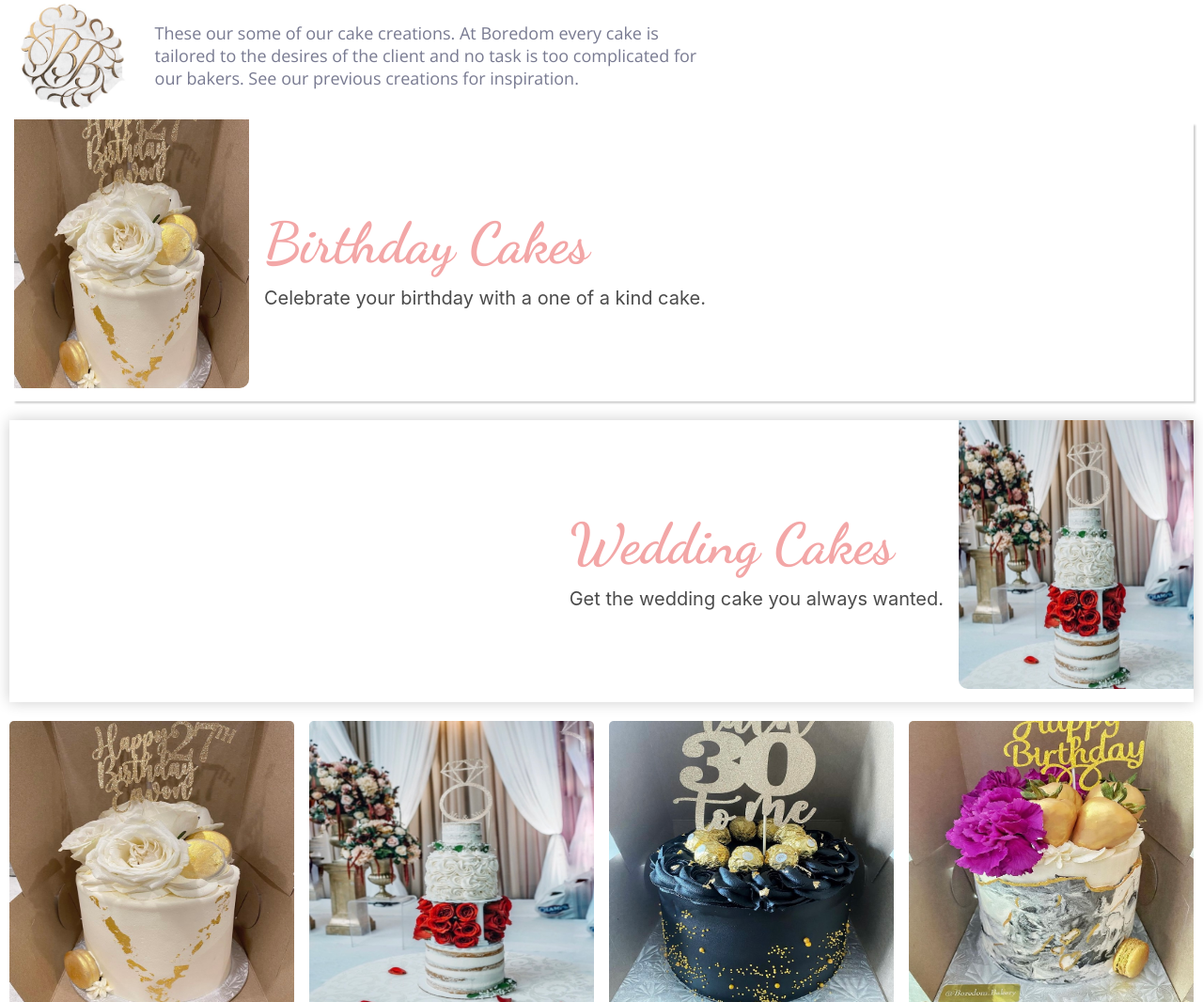
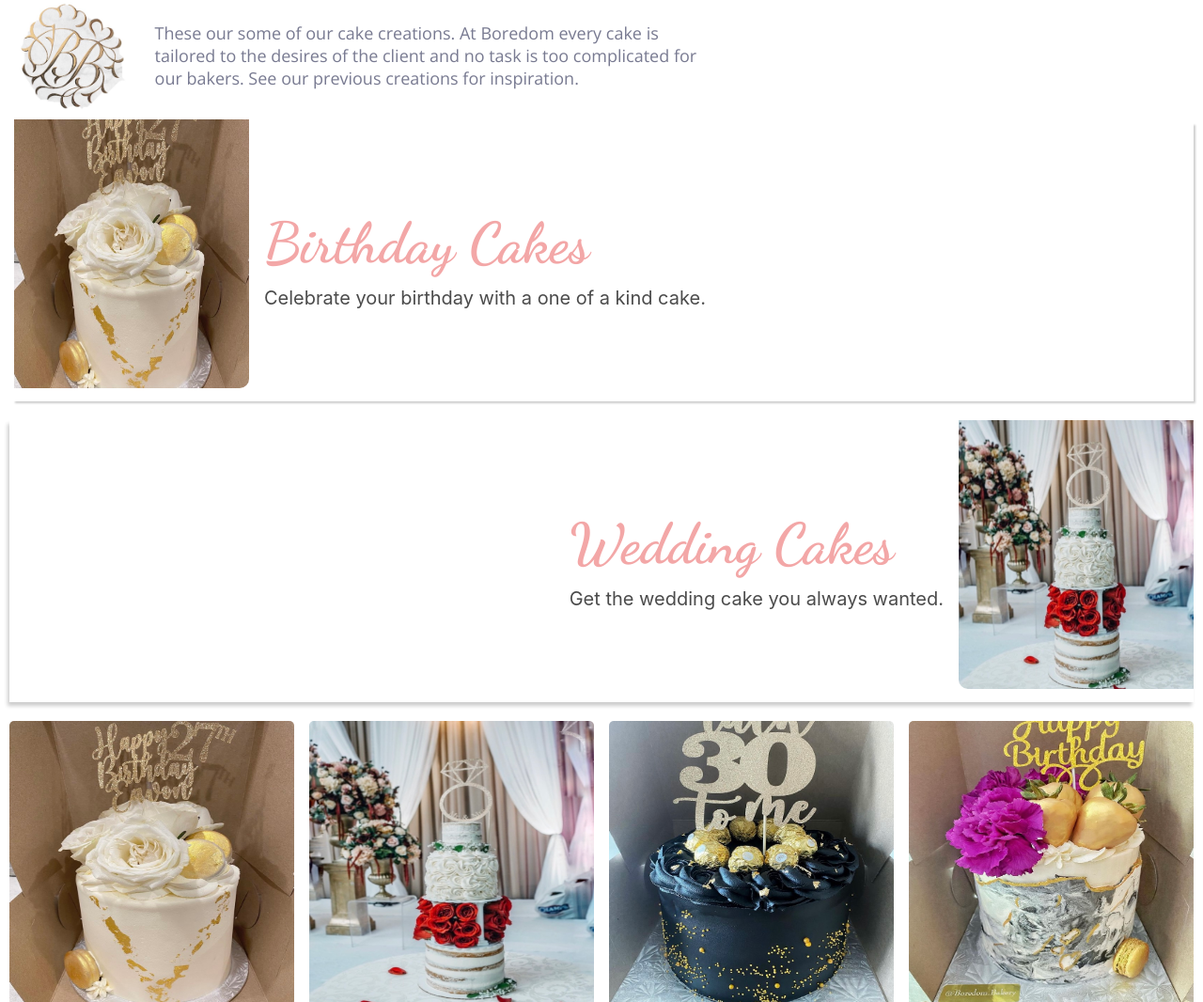
Before and after one commit to AshtonDevNow/bbakery, a PHP site: page /categories/cupcake-list.html in a window 1280 px wide. Shown: the part 240-1306 px from the top of the page at 94% size. Run offline with PHP 8.4, Linux system fonts and the light colour scheme.

Commit message:
right and left box shadow done

```diff
--- a/style.css
+++ b/style.css
@@ -171,7 +171,9 @@ element.style {
   overflow: hidden;
   height: 300px;
   background: white;
-  box-shadow: 0 0 15px rgba(0,0,0,0.2);
+  /* box-shadow: 0 0 15px rgba(0,0,0,0.2); */
+  /* box-shadow: 4px 4px 2px -2px rgba(0,0,0,0.2); */
+  box-shadow: -2px 4px 4px 0px  rgba(0,0,0,0.2);
   display: flex;
   align-items: center;
   justify-content: flex-end;
```
